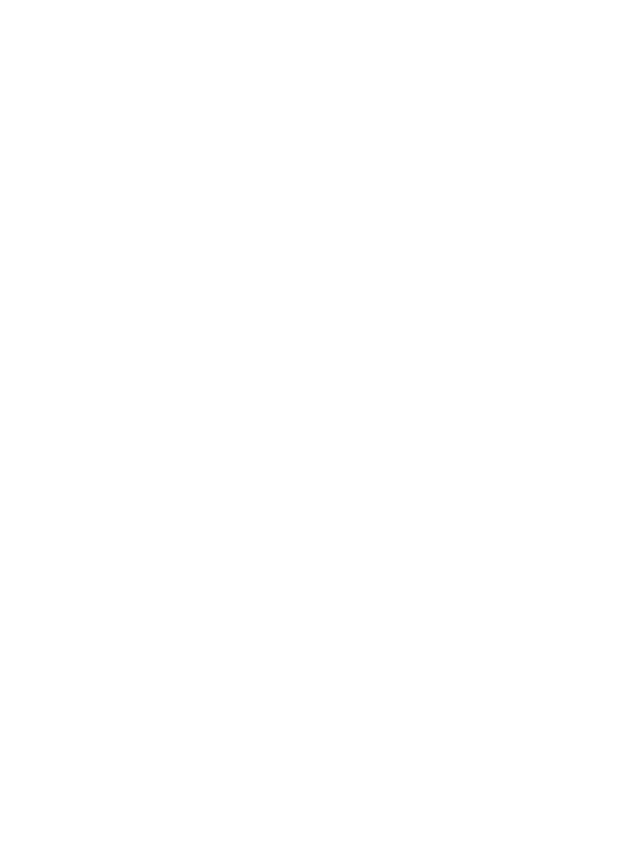
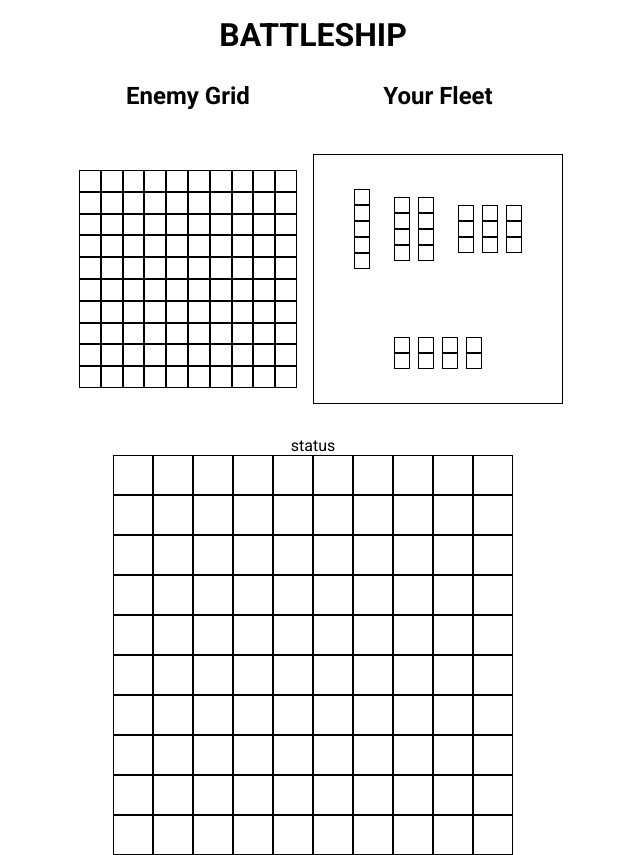
Before and after one commit to RTnhN/Battleship, a website built with webpack: page src/template.html in a window 1280 px wide. Shown: the whole page, without its empty margins (327-967 px from the left). Before the commit the page ends 800 px from the top, so only its background shows below. Built offline with nearby package versions, Linux system fonts and the light colour scheme.

Commit message:
Initializes modules
This gets the DOM module in okay shape.

To test DOM related things, I needed to add a jest environment package.

It adds some styles to get a basic idea about the DOM.

For the other modules, it just initializes them. Most of the content
in them will need to be fixed.

```diff
--- a/package.json
+++ b/package.json
@@ -29,6 +29,7 @@
     "eslint-plugin-import": "^2.26.0",
     "html-webpack-plugin": "^5.5.0",
     "jest": "^28.1.0",
+    "jest-environment-jsdom": "^28.1.0",
     "prettier": "^2.6.2",
     "style-loader": "^3.3.1",
     "webpack": "^5.72.1",
--- /dev/null
+++ b/src/Modules/Gameplay/DOM/DOM.js
@@ -0,0 +1,93 @@
+class DOM {
+  constructor(contentNode, gridSize = 10) {
+    this.contentNode = contentNode;
+    this.fleetList = [{"size":5,"count":1},{"size":4,"count":2},{"size":3,"count":3}, {"size":2,"count":4}]
+    const placeholder = document.createDocumentFragment()
+
+    const title = document.createElement('h1');
+    title.id = "title";
+    title.textContent = "BATTLESHIP";
+
+    const enemyGridContainerTitle = document.createElement('h2');
+    enemyGridContainerTitle.id = 'enemyGridContainerTitle';
+    enemyGridContainerTitle.textContent = 'Enemy Grid';
+
+    const enemyGridContainer = document.createElement('div');
+    enemyGridContainer.id = 'enemyGridContainer';
+
+    DOM.createGrid(enemyGridContainer, gridSize);
+
+    const fleetTitle = document.createElement('h2');
+    fleetTitle.id = 'fleetTitle';
+    fleetTitle.textContent = 'Your Fleet';
+
+    const fleet = document.createElement('div');
+    fleet.id = 'fleet';
+
+    DOM.makeFleet(fleet, this.fleetList);
+
+    const status = document.createElement('p');
+    status.id = 'status';
+    status.textContent = 'status';
+
+    const selfGridContainer = document.createElement('selfGridContainer');
+    selfGridContainer.id = 'selfGridContainer';
+
+    DOM.createGrid(selfGridContainer, gridSize);
+
+    placeholder.appendChild(title);
+    placeholder.appendChild(enemyGridContainerTitle);
+    placeholder.appendChild(enemyGridContainer);
+    placeholder.appendChild(fleetTitle);
+    placeholder.appendChild(fleet);
+    placeholder.appendChild(status);
+    placeholder.appendChild(selfGridContainer);
+
+    contentNode.appendChild(placeholder);
+  }
+
+  static createGrid(parentElement, width, height = undefined) {
+    const placeholder = document.createDocumentFragment();
+    height = height === undefined ? width : height
+    for (let row = 1; row <= height; row++) {
+      for (let col = 1; col <= width; col++) {
+        placeholder.appendChild(document.createElement('div'));
+        placeholder.lastChild.id = `${parentElement.id},${col},${row}`;
+      }
+    }
+    DOM.clearElement(parentElement);
+    parentElement.appendChild(placeholder);
+  }
+  static clearElement(element) {
+    if (element.firstChild) {
+      element.removeChild(element.firstChild);
+    }
+  }
+
+  static makeFleet(fleetNode, fleet){
+    const placeholder = document.createDocumentFragment();
+    placeholder.append(...(fleet.map(ship => DOM.makeShipGroup(ship))));
+    fleetNode.appendChild(placeholder);
+  }
+
+  static makeShipGroup(shipType){
+    const shipTypeContainer = document.createElement('div');
+    shipTypeContainer.classList.add("shipTypeContainer")
+    for (let ship = 0; ship < shipType.count; ship++){
+      shipTypeContainer.appendChild(DOM.makeShip(shipType.size));
+    }
+    return shipTypeContainer
+  }
+
+  static makeShip(length){
+    const ship = document.createElement('div');
+    ship.classList.add("ship")
+    for(let shipBlock = 0; shipBlock < length; shipBlock++){
+      ship.appendChild(document.createElement('div'))
+    }
+    return ship
+  }
+
+}
+
+export default DOM;
--- /dev/null
+++ b/src/Modules/Gameplay/Game/Game.js
@@ -0,0 +1,26 @@
+import Player from "../../Templates/Player/Player";
+import DOM from "../DOM/DOM";
+
+
+class Game {
+  constructor(contentElement){
+    this.contentElement = contentElement;
+    this.DOM = new DOM(contentElement);
+    this.currentPlayer;
+
+    this.player1 = new Player('human');
+    this.player2 = new Player('computer');
+
+    this.player1.gameboard.placeShip({'x1':0, 'y1':0, 'x2':0, 'y2':2});
+    this.player1.gameboard.placeShip({'x1':3, 'y1':3, 'x2':5, 'y2':3});
+
+    this.player2.gameboard.placeShip({'x1':0, 'y1':0, 'x2':0, 'y2':2});
+    this.player2.gameboard.placeShip({'x1':3, 'y1':3, 'x2':5, 'y2':3});
+
+  }
+  // startGame(){
+
+  // }
+}
+
+export default Game;
--- /dev/null
+++ b/src/Modules/Templates/Player/Player.js
@@ -0,0 +1,33 @@
+import Gameboard from "../Gameboard/Gameboard";
+import _ from "lodash";
+
+class Player {
+  constructor(type){
+    this.gameboard = new Gameboard();
+    this.attackHits = [];
+    this.attackMisses = [];
+    if (type === "computer"){
+      this.attack = this.computerAttack;
+    } else if (type === 'human') {
+      this.attack = this.humanAttack;
+    }
+  }
+
+  humanAttack(){
+    return
+  }
+
+  computerAttack(){
+    let attack = Player.randomAttackGenerator()
+    while (_.some(this.attackHits.concat(this.attackMisses), v => _.isEqual(attack, v))){
+      attack = Player.randomAttackGenerator();
+    }
+    return attack
+  }
+
+  static randomAttackGenerator(){
+    return {"x":_.random(1,10,false),"y":_.random(1,10,false)}
+  }
+}
+
+export default Player;
--- a/src/index.js
+++ b/src/index.js
@@ -1 +1,5 @@
 import './style.css';
+
+import Game from './Modules/Gameplay/Game/Game';
+const contentNode = document.getElementById('content');
+const game = new Game(contentNode);
--- a/src/style.css
+++ b/src/style.css
@@ -6,3 +6,125 @@
   box-sizing: border-box;
   font-family: "Roboto", sans-serif;
 }
+
+body{
+  display: flex;
+  flex-direction: column;
+  justify-content: center;
+  align-items: center;
+}
+
+#content{
+  width: min(80vw, 500px);
+  display: grid;
+  grid-template-columns: 1fr 1fr;
+  grid-template-rows: auto;
+  grid-template-areas:
+    'title title'
+    'enemyGridTitle fleetTitle'
+    'enemyGrid fleet'
+    'status status'
+    'selfGrid selfGrid';
+}
+
+#title{
+  grid-area: title;
+  align-self: center;
+  justify-self: center;
+  text-align: center;
+  font-size: 2em;
+  font-weight: bold;
+  padding: 0.5em;
+}
+
+#enemyGridContainerTitle{
+  grid-area: enemyGridTitle;
+  align-self: center;
+  justify-self: center;
+  text-align: center;
+  font-size: 1.5em;
+  font-weight: bold;
+  padding: 0.5em;
+}
+
+#enemyGridContainer{
+  grid-area: enemyGrid;
+  align-self: center;
+  justify-self: center;
+  width: 100%;
+  aspect-ratio: 1 / 1;
+  padding: 1em;
+  display:grid;
+  grid-template-columns: repeat(10, 1fr);
+  grid-template-rows: repeat(10, 1fr);
+}
+
+#enemyGridContainer>div{
+  border: 1px solid black;
+}
+
+#fleetTitle{
+  grid-area: fleetTitle;
+  align-self: center;
+  justify-self: center;
+  text-align: center;
+  font-size: 1.5em;
+  font-weight: bold;
+  padding: 0.5em;
+}
+
+#fleet{
+  grid-area: fleet;
+  width: 100%;
+  aspect-ratio: 1 / 1;
+  margin: 2em;
+  align-self: center;
+  justify-self: center;
+  display:flex;
+  flex-direction: row;
+  flex-wrap: wrap;
+  align-items: center;
+  justify-content: center;
+  border: 1px solid black;
+}
+
+.shipTypeContainer{
+  display: flex;
+  flex-direction: row;
+  align-items: center;
+  justify-content: center;
+  margin: 0.5em;
+}
+
+.ship{
+  display: flex;
+  flex-direction: column;
+  align-items: center;
+  justify-content: center;
+  margin: 0.25em;
+}
+
+.ship>div{
+  border: 1px solid black;
+  width: 1em;
+  height: 1em;
+}
+
+#status{
+  grid-area: status;
+  align-self: center;
+  justify-self: center;
+}
+
+#selfGridContainer{
+  grid-area: selfGrid;
+  align-self: center;
+  justify-self: center;
+  display:grid;
+  grid-template-columns: repeat(10, min(calc(50vw / 10), 40px));
+  grid-template-rows: repeat(10, min(calc(50vw / 10), 40px));
+}
+
+#selfGridContainer>div{
+  border: 1px solid black;
+}
```
Also changed, not shown: src/Modules/Gameplay/DOM/DOM.test.js (added, +38 -0 lines), src/Modules/Templates/Player/Player.test.js (added, +12 -0 lines), src/Modules/Gameplay/Game/Game.test.js (added), 2 other files.
